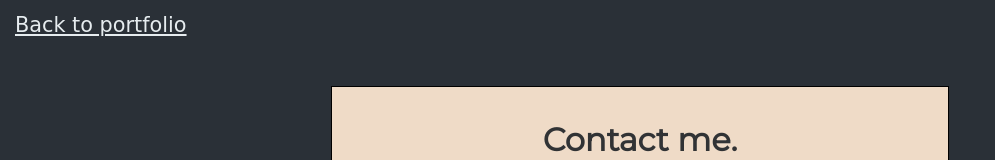
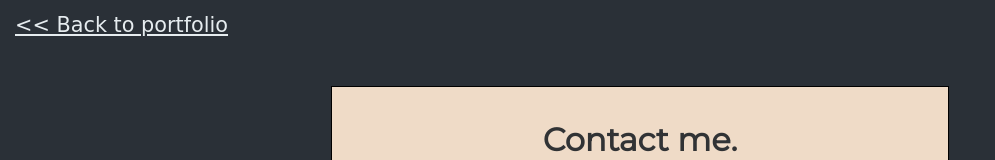
Before and after one commit to mel-lim/portfolio, a plain HTML site: page contact-me.html in a window 1280 px wide. Shown: the top 160 px of the page, without its empty margins (0-995 px from the left). Drawn offline with Linux system fonts and the light colour scheme; a web font is replaced by a local one.

Commit message:
add two left arrows to 'back to portfolio' link

```diff
--- a/contact-me.html
+++ b/contact-me.html
@@ -24,7 +24,7 @@
 
 <body>
   <header>
-    <a href="index.html">Back to portfolio</a>
+    <a href="index.html"><< Back to portfolio</a>
   </header>
 
   <main id="contact-main">
```
